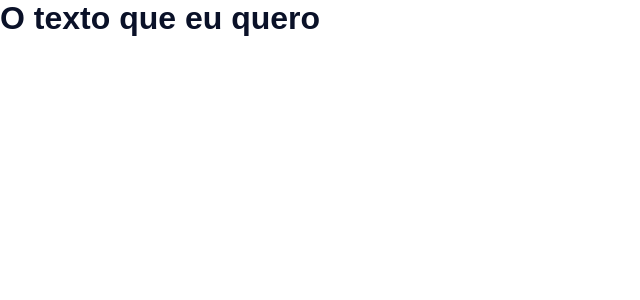
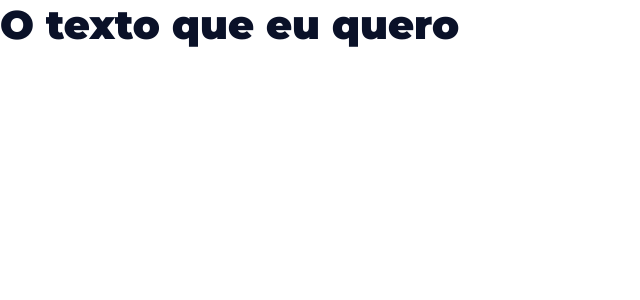
Before and after one commit to CleytonLu/projeto3-curso-react, a React (Create React App) app: page / in a window 1280 px wide. Shown: the top 300 px of the page, without its empty margins (0-640 px from the left). Built offline with nearby package versions, Linux system fonts and the light colour scheme.

Commit message:
Aula de criação do Heading completo e Snippets

```diff
--- a/public/index.html
+++ b/public/index.html
@@ -2,6 +2,7 @@
 <html lang="en">
   <head>
     <meta charset="utf-8" />
+    <link rel="preconnect" href="https://fonts.googleapis.com"><link rel="preconnect" href="https://fonts.gstatic.com" crossorigin><link href="https://fonts.googleapis.com/css2?family=Montserrat:ital,wght@0,900;1,900&family=Open+Sans:ital,wght@0,400;0,700;1,400;1,700&display=swap" rel="stylesheet">
     <link rel="icon" href="%PUBLIC_URL%/favicon.ico" />
     <meta name="viewport" content="width=device-width, initial-scale=1" />
     <meta name="theme-color" content="#000000" />
--- /dev/null
+++ b/src/components/Dummy/styles.js
@@ -0,0 +1,5 @@
+import styled from 'styled-components';
+
+export const Container = styled.div`
+    ${({ theme }) => css``}
+`;
--- a/src/components/Heading/Heading.jsx
+++ b/src/components/Heading/Heading.jsx
@@ -1,11 +1,24 @@
 import P from 'prop-types'
 import * as Styled from "./styles";
 
-export const Heading = ({ children, light = false }) => {
-    return <Styled.Title light={light}>{children}</Styled.Title>;
+export const Heading = ({
+    children,
+    colorDark = true,
+    as = 'h1',
+    size = 'big',
+    uppercase = false
+}) => {
+    return (
+        <Styled.Title colorDark={colorDark} as={as} size={size} uppercase={uppercase}>
+            {children}
+        </Styled.Title>
+    );
 }
 
 Heading.propTypes = {
     children: P.node.isRequired,
-    light: P.bool.isRequired,
+    colorDark: P.bool,
+    as: P.oneOf(['h1', 'h2', 'h3', 'h4', 'h5', 'h6']),
+    size: P.oneOf(['small', 'medium', 'big', 'huge']),
+    uppercase: P.bool,
 }
--- a/src/components/Heading/styles.js
+++ b/src/components/Heading/styles.js
@@ -1,7 +1,35 @@
 import styled, {css} from 'styled-components'
 
+const titleSize = {
+    small: (theme) => css`
+        font-size: ${theme.fonts.sizes.medium};
+    `,
+    medium: (theme) => css`
+        font-size: ${theme.fonts.sizes.large};
+    `,
+    big: (theme) => css`
+        font-size: ${theme.fonts.sizes.xlarge};
+    `,
+    huge: (theme) => css`
+        font-size: ${theme.fonts.sizes.xhuge};
+        ${mediaFont(theme)};
+        `,
+}
+
+const mediaFont = (theme) => css`
+    @media ${theme.media.lteMedium}{
+        font-size: ${theme.fonts.sizes.xlarge};
+    }
+`;
+
+    const titleCase = (uppercase) => css`
+        text-transform: ${uppercase ? 'uppercase' : 'none'};
+    `;
+
 export const Title = styled.h1`
-    ${({ theme, light }) => css`
-        color: ${light ? theme.colors.white : theme.colors.primaryColor}
+    ${({ theme, colorDark, size, uppercase}) => css`
+        color: ${colorDark ? theme.colors.primaryColor : theme.colors.white};
+        ${titleSize[size](theme)};
+        ${titleCase(uppercase)};
     `}
 `;
--- a/src/styles/global-styles.js
+++ b/src/styles/global-styles.js
@@ -2,11 +2,10 @@ import {createGlobalStyle, css} from 'styled-components'
 
 export const GlobalStyles = createGlobalStyle`
 
-@import url('https://fonts.googleapis.com/css2?family= Montserrat: família= Montserrat:ital,wght@0,900;1,900 &família= Open+Sans:ital,wght@0,400;0,700;1,400;1,700 & display=swap');
-
     *{
         margin: 0;
         padding: 0;
+        box-sizing: border-box;
     }
 
     html{
@@ -18,7 +17,7 @@ export const GlobalStyles = createGlobalStyle`
         font-family: ${({ theme }) => theme.fonts.family.default};
     }
 
-    h1{
+    h1, h2, h3, h4, h5, h6{
         font-family: ${({ theme }) => theme.fonts.family.secondary};
     }
 `
--- a/src/styles/theme.js
+++ b/src/styles/theme.js
@@ -10,7 +10,7 @@ export const theme = {
             default: "'Open Sans', sans-serif",
             secondary: "'Montserrat', sans-serif",
         },
-        size:{
+        sizes:{
             xsmall: '8rem',
             samall: '1.6rem',
             medium: '2.4rem',
@@ -21,5 +21,8 @@ export const theme = {
             xhuge: '6.4rem'
         }
     },
+    media:{
+        lteMedium: '(max-width: 768px)',
+    },
     spacing:{}
 }
```
Also changed, not shown: src/components/Dummy/Dummy.jsx (added, +14 -0 lines), src/components/Dummy/stories.jsx (added, +21 -0 lines), src/components/Heading/stories.jsx (+6 -7 lines).
